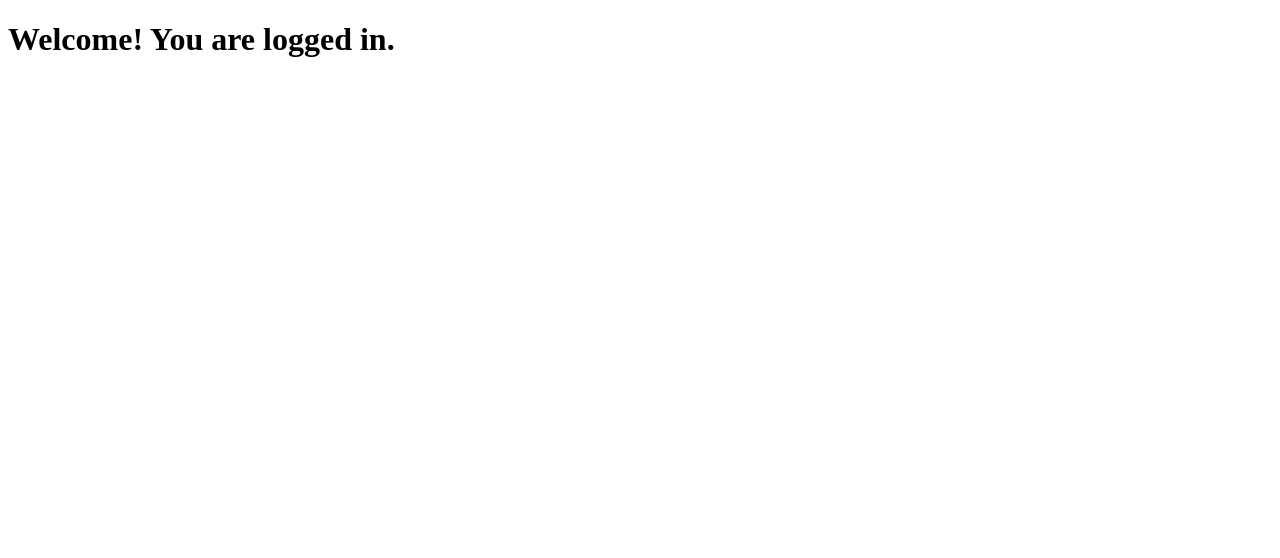
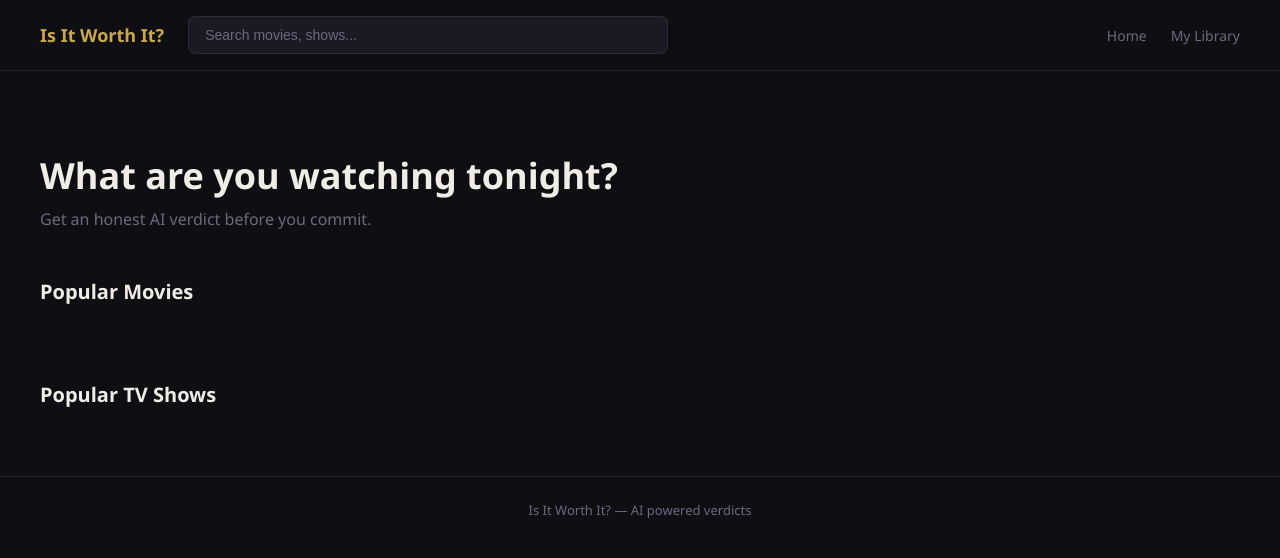
Before and after one commit to LinearDash/is-it-worth-it, a website: page client/index.html in a window 1280 px wide. Drawn offline with Linux system fonts and the light colour scheme; no server answers; sample sign-in values are in the browser's storage.

Commit message:
feat: enhance homepage layout with navigation, search bar, and movie/show sections

```diff
--- a/client/index.html
+++ b/client/index.html
@@ -2,10 +2,47 @@
 <html lang="en">
   <head>
     <meta charset="UTF-8" />
+    <meta name="viewport" content="width=device-width, initial-scale=1.0" />
     <title>Home — Is It Worth It?</title>
+    <link rel="stylesheet" href="./styles/home.css" />
   </head>
   <body>
-    <h1>Welcome! You are logged in.</h1>
+    <nav class="navbar">
+      <span class="nav-logo">Is It Worth It?</span>
+      <input
+        type="text"
+        id="search-input"
+        class="search-bar"
+        placeholder="Search movies, shows..."
+      />
+      <ul class="nav-links">
+        <li><a href="/">Home</a></li>
+        <li><a href="/pages/profile.html">My Library</a></li>
+      </ul>
+    </nav>
+
+    <main class="main-content">
+      <section class="hero">
+        <h1 class="hero-title">What are you watching tonight?</h1>
+        <p class="hero-subtitle">Get an honest AI verdict before you commit.</p>
+      </section>
+
+      <section class="row-section">
+        <h2 class="row-title">Popular Movies</h2>
+        <div id="movies-row" class="cards-row"></div>
+      </section>
+
+      <section class="row-section">
+        <h2 class="row-title">Popular TV Shows</h2>
+        <div id="shows-row" class="cards-row"></div>
+      </section>
+    </main>
+
+    <footer class="footer">
+      <p>Is It Worth It? — AI powered verdicts</p>
+    </footer>
+
+    <script src="./scripts/index.js"></script>
+    <script src="./scripts/home.js"></script>
   </body>
-  <script src="./scripts/index.js"></script>
 </html>
--- /dev/null
+++ b/client/scripts/home.js
@@ -0,0 +1,44 @@
+const loadMovies = async ()=>{
+  const response = await fetch('/movies/popular')
+  const movies = await response.json()
+  const container = document.getElementById('movies-row')
+
+   movies.forEach(movie => {
+    const card = document.createElement('div')
+    card.className = 'card'
+    card.innerHTML = `
+      <img src="https://image.tmdb.org/t/p/w500${movie.poster_path}" alt="${movie.title}" class="card-poster" />
+      <div class="card-info">
+        <p class="card-title">${movie.title}</p>
+        <p class="card-rating">⭐ ${movie.vote_average.toFixed(1)}</p>
+      </div>
+    `
+    card.addEventListener('click', () => {
+      window.location.href = `/pages/item.html?type=movie&id=${movie.id}`
+    })
+    container.appendChild(card)
+  })
+}
+
+loadMovies()
+
+const loadShows = async()=>{
+  const response = await fetch('/shows/popular')
+  const shows = await response.json()
+  const container = document.getElementById('shows-row')
+
+  shows.forEach(show =>{
+    const card = document.createElement('div')
+    card.className= 'card'
+    card.innerHTML =`
+     <img src="https://image.tmdb.org/t/p/w500${show.poster_path}" alt="${show.name}" class="card-poster" />
+      <div class="card-info">
+        <p class="card-title">${show.name}</p>
+        <p class="card-rating">⭐ ${show.vote_average.toFixed(1)}</p>
+      </div>
+    `
+  container.appendChild(card)
+  })
+}
+
+loadShows()
--- /dev/null
+++ b/client/styles/home.css
@@ -0,0 +1,192 @@
+* {
+  margin: 0;
+  padding: 0;
+  box-sizing: border-box;
+}
+
+:root {
+  --bg: #0f0f13;
+  --surface: #1a1a24;
+  --border: rgba(255, 255, 255, 0.08);
+  --accent: #c9a84c;
+  --text: #f0ede6;
+  --muted: #6b6880;
+}
+
+body {
+  background: var(--bg);
+  color: var(--text);
+  font-family: "Segoe UI", sans-serif;
+  min-height: 100vh;
+}
+
+/* Navbar */
+.navbar {
+  display: flex;
+  align-items: center;
+  gap: 24px;
+  padding: 16px 40px;
+  background: var(--bg);
+  border-bottom: 1px solid var(--border);
+  position: sticky;
+  top: 0;
+  z-index: 100;
+}
+
+.nav-logo {
+  font-size: 18px;
+  font-weight: 700;
+  color: var(--accent);
+  white-space: nowrap;
+  flex-shrink: 0;
+}
+
+.search-bar {
+  flex: 1;
+  max-width: 480px;
+  padding: 10px 16px;
+  background: var(--surface);
+  border: 1px solid var(--border);
+  border-radius: 8px;
+  color: var(--text);
+  font-size: 14px;
+  outline: none;
+  transition: border-color 0.2s;
+}
+
+.search-bar::placeholder {
+  color: var(--muted);
+}
+
+.search-bar:focus {
+  border-color: var(--accent);
+}
+
+.nav-links {
+  list-style: none;
+  display: flex;
+  gap: 24px;
+  margin-left: auto;
+}
+
+.nav-links a {
+  color: var(--muted);
+  text-decoration: none;
+  font-size: 14px;
+  font-weight: 500;
+  transition: color 0.2s;
+}
+
+.nav-links a:hover {
+  color: var(--text);
+}
+
+/* Main */
+.main-content {
+  padding: 40px;
+  display: flex;
+  flex-direction: column;
+  gap: 48px;
+}
+
+/* Hero */
+.hero {
+  padding: 40px 0 0;
+}
+
+.hero-title {
+  font-size: 36px;
+  font-weight: 700;
+  color: var(--text);
+  margin-bottom: 8px;
+}
+
+.hero-subtitle {
+  font-size: 16px;
+  color: var(--muted);
+}
+
+/* Rows */
+.row-section {
+  display: flex;
+  flex-direction: column;
+  gap: 16px;
+}
+
+.row-title {
+  font-size: 20px;
+  font-weight: 600;
+  color: var(--text);
+}
+
+.cards-row {
+  display: flex;
+  gap: 16px;
+  overflow-x: auto;
+  padding-bottom: 12px;
+  scrollbar-width: thin;
+  scrollbar-color: var(--border) transparent;
+}
+
+.cards-row::-webkit-scrollbar {
+  height: 4px;
+}
+
+.cards-row::-webkit-scrollbar-thumb {
+  background: var(--border);
+  border-radius: 4px;
+}
+
+/* Card */
+.card {
+  flex-shrink: 0;
+  width: 150px;
+  cursor: pointer;
+  border-radius: 10px;
+  overflow: hidden;
+  background: var(--surface);
+  border: 1px solid var(--border);
+  transition:
+    transform 0.2s,
+    border-color 0.2s;
+}
+
+.card:hover {
+  transform: translateY(-4px);
+  border-color: var(--accent);
+}
+
+.card-poster {
+  width: 100%;
+  height: 220px;
+  object-fit: cover;
+  display: block;
+}
+
+.card-info {
+  padding: 10px 12px;
+}
+
+.card-title {
+  font-size: 13px;
+  font-weight: 500;
+  color: var(--text);
+  margin-bottom: 4px;
+  white-space: nowrap;
+  overflow: hidden;
+  text-overflow: ellipsis;
+}
+
+.card-rating {
+  font-size: 12px;
+  color: var(--muted);
+}
+
+/* Footer */
+.footer {
+  text-align: center;
+  padding: 24px;
+  border-top: 1px solid var(--border);
+  font-size: 13px;
+  color: var(--muted);
+}
```
